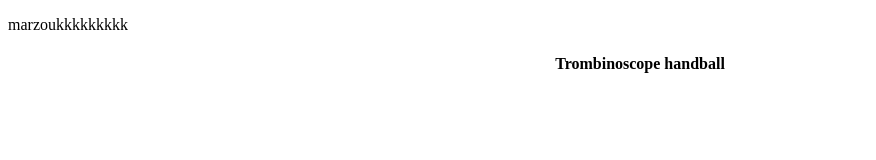
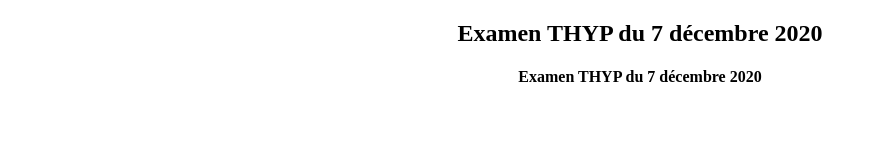
Before and after one commit to marzouk94amokrez/devoir, a plain HTML site: page index.html in a window 1280 px wide. Shown: the whole page, without its empty margins (0-876 px from the left). Drawn offline with Linux system fonts and the light colour scheme.

Commit message:
Update index.html

```diff
--- a/index.html
+++ b/index.html
@@ -2,16 +2,14 @@
 <html lang="en">
 <head>
     <meta charset="UTF-8">
-    <meta name="viewport" content="width=device-width, initial-scale=1.0">
-    <meta http-equiv="X-UA-Compatible" content="ie=edge">
-    <title>devoir Saibi Marzouk</title>
-
+  <title> Examen THYP du 7 décembre 2020</title>
+    <h2 style="text-align: center;">Examen THYP du 7 décembre 2020</h2>
+        <h4 style="text-align: center;">Examen THYP du 7 décembre 2020</h4>
 
 
 
 <body>
-    <p>marzoukkkkkkkkk</p>
-      <h4 style="text-align: center;">Trombinoscope handball</h4>
+
 
 </body>
 
```
